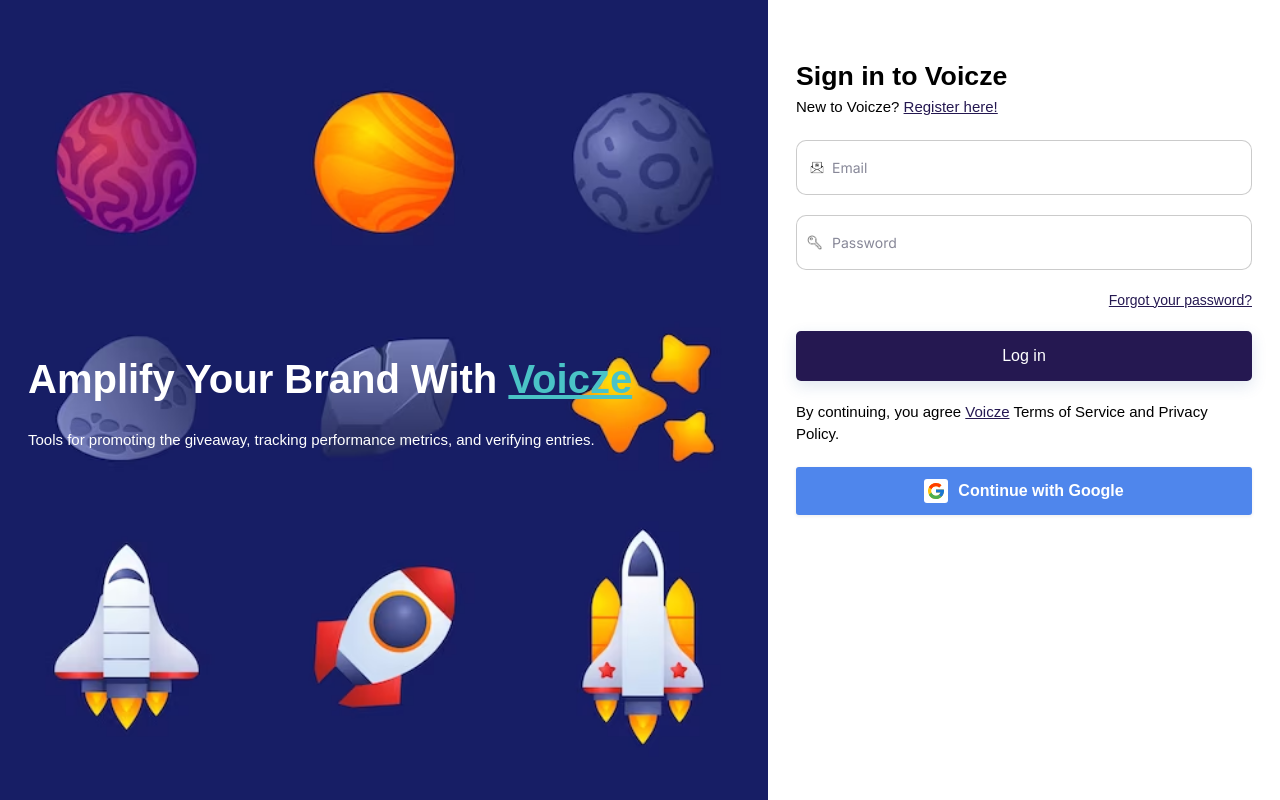
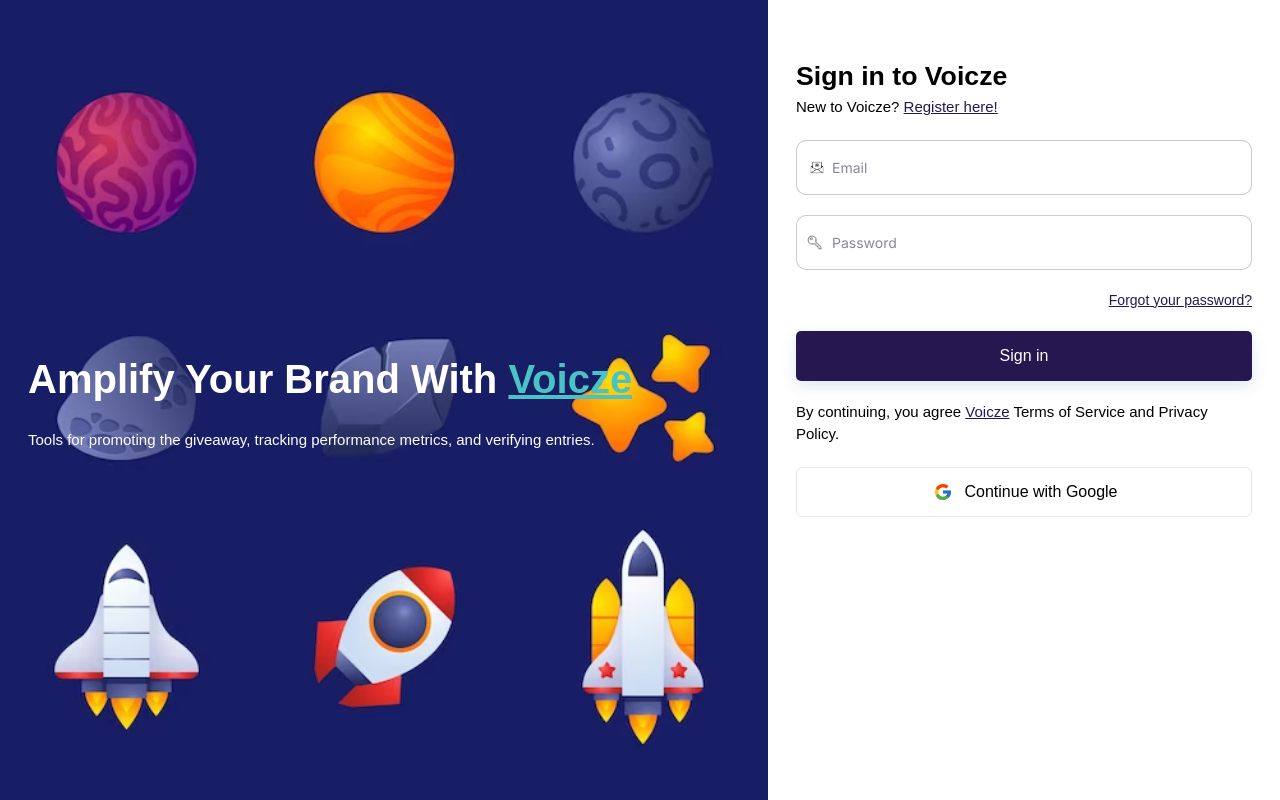
Before and after one commit to blyncnov/voicze, a Next.js app: page /auth/login in a window 1280 px wide. Built offline with nearby package versions, Linux system fonts and the light colour scheme.

Commit message:
voicze => New Login Feel

```diff
--- a/pages/auth/login.tsx
+++ b/pages/auth/login.tsx
@@ -64,7 +64,7 @@
                 <div className="auth_options">
                   <Link href="/auth/reset">Forgot your password?</Link>
                 </div>
-                <button type="submit">Log in</button>
+                <button type="submit">Sign in</button>
                 <li style={{ fontSize: "15px" }}>
                   By continuing, you agree{" "}
                   <Link style={{ color: "#251851" }} href="/">
--- a/styles/auth/auth.scss
+++ b/styles/auth/auth.scss
@@ -156,10 +156,11 @@
         display: flex;
         align-items: center;
         gap: 10px !important;
-        font-weight: 700;
+        font-weight: 500;
         color: white !important;
         border-radius: 3px !important;
-        box-shadow: rgba(0, 0, 0, 0.05) 0px 1px 3px 1px !important;
+        box-shadow: none !important;
+        transition: all 0.2s ease-in-out !important;
     }
 
     #facebook {
@@ -167,7 +168,14 @@
     }
 
     #google {
-        color: #ffffff !important;
-        background-color: #4F86EC !important;
+        color: #000 !important;
+        border-radius: 6px !important;
+        border: 1px solid #a39c9c3f !important;
+        background-color: transparent !important;
+
+        &:hover {
+            color: #ffffff !important;
+            background-color: #4F86EC !important;
+        }
     }
 }
```
